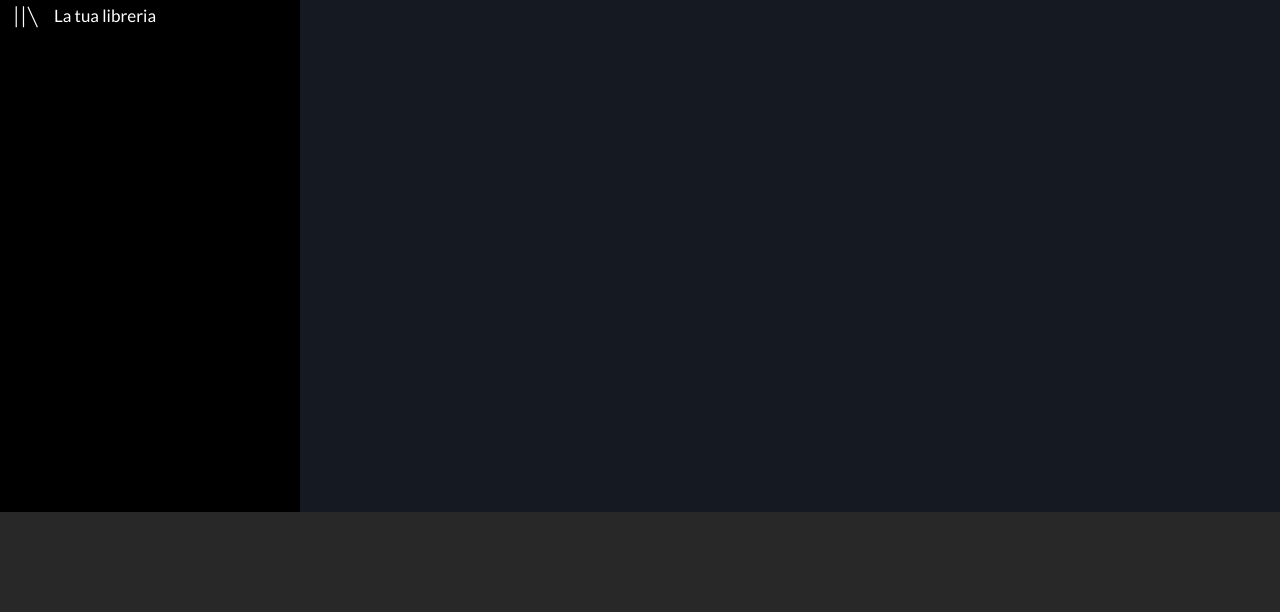
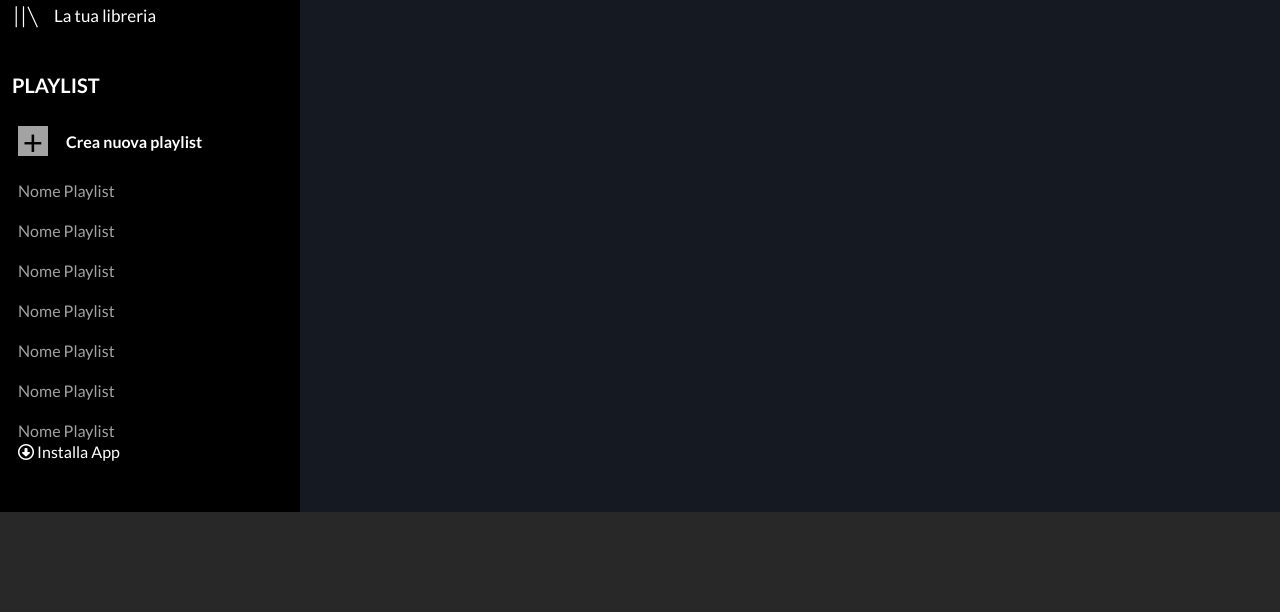
Before and after one commit to AgostaSalvatore/html-css-spotifyweb, a plain HTML site: page index.html in a window 1280 px wide. Shown: the part 188-800 px from the top of the page. Drawn offline with Linux system fonts and the light colour scheme.

Commit message:
[FEAT] Enhance sidebar layout with new playlist section and utility classes

```diff
--- a/css/style.css
+++ b/css/style.css
@@ -12,6 +12,21 @@
     padding-top: 15px
 }
 
+.py-top-40{
+    padding-top: 40px;
+}
+
+.my-left{
+    margin-left: 18px;
+}
+
+.my-top{
+    margin-top: 10px;
+}
+
+.line-height{
+    line-height: 40px;
+}
 /* Spaziatura */
 
 * {
@@ -59,6 +74,7 @@ footer {
 
 
 .btn {
+    background-color: transparent;
     border: 1px solid white;
     border-radius: 20px;
     color: white;
@@ -71,9 +87,45 @@ ul {
     position: relative;
 }
 
-.home{
+/* Playlist  */
+
+.playlist{
+    display: flex;
+    justify-content:flex-start;
+    align-items: center;
+}
+
+.square-cross{
+    height: 30px;
+    width: 30px;
+    background-color: #A3A3A3;
     position: relative;
-    display: inline-block
+    display: inline-block;
+}
+
+.cross{
+    position: absolute;
+    top: 50%;
+    left: 50%;
+    transform: translate(-50%, -50%);
+    font-size: 35px;
+}
+
+ul {
+    list-style-type: none;
+    position: relative;
+}
+
+.top-sidebar {
+    height: 90%;
+}
+
+.low-sidebar {
+    height: 10%;
+}
+
+.hr-low-sidebar {
+    margin: 5%;
 }
 
 /*utility*/
@@ -82,14 +134,34 @@ ul {
     color: white;
 }
 
+.black-txt {
+    color: black;
+}
+
+.grey-txt {
+    color: #A3A3A3;
+}
+
 .font-family {
     font-size: 50px;
+}
+
+.font-size-20 {
+    font-size: 20px;
+}
+
+.font-size15 {
+    font-size: 15px;
 }
 
 .icons {
     width: 10%;
     position: absolute;
 
+}
+
+.bold{
+    font-weight: bold;
 }
 
 .centered-text{
@@ -101,7 +173,6 @@ ul {
 }
 
 .centered-text-2{
-    color: white;
     font-size: 17px;
     position: absolute;
     top: 60%;
@@ -112,3 +183,11 @@ ul {
 .img-size-header{
     width: 10%;
 }
+
+.position-relative{
+    position: relative;
+}
+
+.inline-block{
+    display: inline-block;
+}
--- a/index.html
+++ b/index.html
@@ -17,24 +17,56 @@
     <!--Inizio Main-->
     <main>
         <div id="sidebar">
+            <div class="top-sidebar">
                 <div><img class="logo" src="./img/logo.svg" alt="Logo"></div>
-            <div class="home py-left py-top">
+                <div class="position-relative inline-block py-left py-top">
                     <img class="img-size-header" src="./img/home.svg" style="" alt="Home">
                     <span class="centered-text white-txt">Home</span>
                 </div>
-            <div class="home py-left py-top">
+                <div class="position-relative inline-block  py-left py-top">
                     <img class="img-size-header" src="./img/search.svg" style="" alt="search">
                     <span class="centered-text white-txt">Cerca</span>
                 </div>
-            <div class="home py-left py-top">
+                <div class="position-relative inline-block  py-left py-top">
                     <img class="img-size-header" src="./img/libreria.svg" style="" alt="libreria">
                     <span class="centered-text-2 white-txt">La tua libreria</span>
                 </div>
-            <h4>Playlist</42>
+                <div class="white-txt py-top-40 py-left font-size-20"><strong>PLAYLIST</strong></div>
+                <h4>Playlist</h4>
+                <div class="playlist">
+                    <div class="square-cross my-left my-top">
+                        <div class="cross black-txt">
+                            +
+                        </div>
+                    </div>
+                    <span class="white-txt my-left my-top font-size-15 bold">
+                        Crea nuova playlist
+                    </span>
+                </div>
+                <div class="playlist-list">
+                    <ul class="grey-txt my-left py-top line-height">
+                        <li>Nome Playlist</li>
+                        <li>Nome Playlist</li>
+                        <li>Nome Playlist</li>
+                        <li>Nome Playlist</li>
+                        <li>Nome Playlist</li>
+                        <li>Nome Playlist</li>
+                        <li>Nome Playlist</li>
+                    </ul>
+                </div>
+            </div>
+            <div class="low-sidebar">
+                <span class="white-txt my-left"> <i class="fa-regular fa-circle-down my-right"></i>
+                    Installa App
+                </span>
+            </div>
+        </div>
+
+
         </div>
         <div id="content">
             <header>
-                <div class="btn">EFFETTUA L'UPGRADE</div>
+                <button class="btn">EFFETTUA L'UPGRADE</button>
             </header>
 
         </div>
```
Lines whose indentation alone changed are shown as unchanged.
